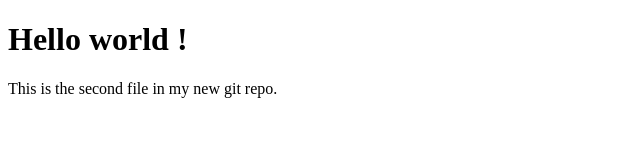
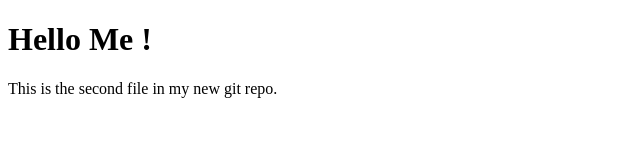
Before and after one commit to chetima12/devops, a plain HTML site: page index.html in a window 1280 px wide. Shown: the full height of the page, 0-640 px from the left. Drawn offline with Linux system fonts and the light colour scheme.

Commit message:
feat: Modified again the h1

```diff
--- a/index.html
+++ b/index.html
@@ -6,7 +6,7 @@
     <title>Document</title>
 </head>
 <body>
-    <h1>Hello world !</h1>
+    <h1>Hello Me !</h1>
     <p>This is the second file in my new git repo.</p>
 </body>
 </html>
```
